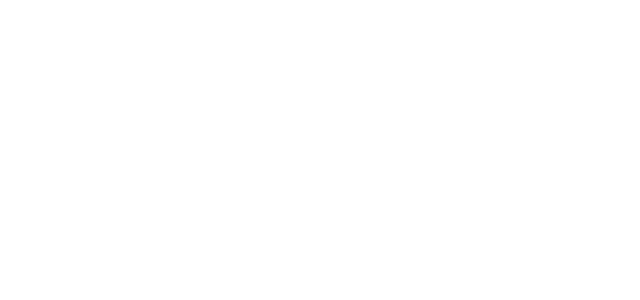
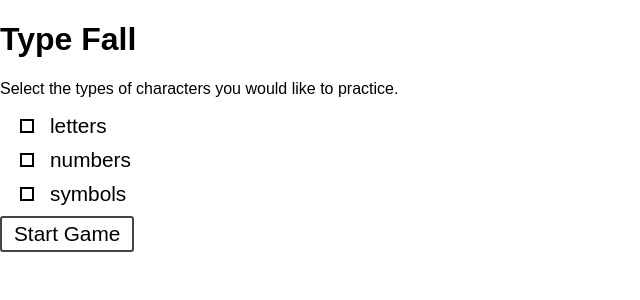
Before and after one commit to kurtpetrek/type-fall, a React (Create React App) app: page / in a window 1280 px wide. Shown: the top 300 px of the page, without its empty margins (0-640 px from the left). Built offline with nearby package versions, Linux system fonts and the light colour scheme.

Commit message:
adds StartView logic

```diff
--- a/src/App.js
+++ b/src/App.js
@@ -1,10 +1,39 @@
-import React, { Component } from 'react';
+import React, { Component } from "react";
+
+import StartView from "./components/StartView";
 
 class App extends Component {
+  constructor(props) {
+    super(props);
+    this.state = {
+      currentView: "StartView",
+      selectedTextOptions: [],
+      textOptions: ["letters", "numbers", "symbols"]
+    };
+  }
+
+  handleGameStart = textOptions => {
+    this.setState(prevState => {
+      prevState.selectedTextOptions = textOptions;
+      prevState.currentView = "GameView";
+      return prevState;
+    });
+  };
+
   render() {
-    return (
-      null
-    );
+    if (this.state.currentView === "StartView") {
+      return (
+        <StartView
+          textOptions={this.state.textOptions}
+          onGameStart={this.handleGameStart}
+        />
+      );
+    }
+
+    if (this.state.currentView === "GameView") {
+      return null;
+    }
+
   }
 }
 
--- /dev/null
+++ b/src/components/Button.js
@@ -0,0 +1,28 @@
+import React from "react";
+import styled from "styled-components";
+
+const StyledButton = styled.button`
+  padding: 0.25rem 0.75rem;
+  font-size: 1.3rem;
+  background: ${props => props.background || "transparent"};
+  border-radius: 3px;
+  display: inline-block;
+  border: 2px solid #444;
+  cursor: pointer;
+  transition: 0.25s;
+  ${props => props.italic && "font-style: italic;"} &:hover {
+    transform: scale(1.05);
+  }
+
+  &:active {
+    transform: scale(0.95);
+  }
+`;
+
+export default function Button(props) {
+  return (
+    <StyledButton onClick={props.handleClick} {...props}>
+      {props.children}
+    </StyledButton>
+  );
+}
--- /dev/null
+++ b/src/components/StartView.js
@@ -0,0 +1,68 @@
+import React, { Component } from "react";
+
+import StyledCheckbox from "./StyledCheckbox";
+import Button from "./Button";
+
+export default class StartView extends Component {
+  constructor(props) {
+    super(props);
+    this.state = {
+      textOptions: props.textOptions,
+      selectedTextOptions: []
+    };
+    this.handleGameStart = props.onGameStart;
+  }
+
+  updateOptions = val => {
+    if (!this.state.selectedTextOptions.includes(val)) {
+      this.setState(prevState => {
+        prevState.selectedTextOptions.push(val);
+        return prevState;
+      });
+    } else {
+      this.setState(prevState => {
+        const index = prevState.selectedTextOptions.indexOf(val);
+        prevState.selectedTextOptions.splice(index, 1);
+        return prevState;
+      });
+    }
+  };
+
+  onStartGame = () => {
+    this.handleGameStart(this.state.selectedTextOptions);
+  };
+
+  render() {
+    let { textOptions, selectedTextOptions } = this.state;
+
+    textOptions = textOptions.map(val => {
+      let checked = false;
+
+      if (selectedTextOptions.includes(val)) {
+        checked = true;
+      }
+
+      return (
+        <StyledCheckbox
+          key={val}
+          value={val}
+          checked={checked}
+          handleInput={() => {
+            this.updateOptions(val);
+          }}
+        >
+          {val}
+        </StyledCheckbox>
+      );
+    });
+
+    return (
+      <div>
+        <h1>Type Fall</h1>
+        <p>Select the types of characters you would like to practice.</p>
+        {textOptions}
+        <Button handleClick={this.onStartGame}>Start Game</Button>
+      </div>
+    );
+  }
+}
--- /dev/null
+++ b/src/components/StyledCheckbox.js
@@ -0,0 +1,66 @@
+import React from "react";
+import styled from "styled-components";
+
+const BlockLabel = styled.label`
+  display: block;
+  margin: 10px 0;
+  position: relative;
+  font-size: 1.3rem;
+  cursor: pointer;
+  transition: 0.25s;
+
+  input {
+    display: none;
+  }
+
+  span {
+    display: block;
+    padding-left: 50px;
+
+    &::before {
+      content: "";
+      position: absolute;
+      height: 10px;
+      width: 10px;
+      border: 2px solid black;
+      left: 20px;
+      top: 5px;
+      transition: 0.25s;
+    }
+  }
+
+  input:checked + span {
+    font-size: 1.4rem;
+
+    &::before {
+      border-top: none;
+      border-left: none;
+      transform: rotate(45deg);
+      height: 20px;
+      top: -2px;
+    }
+  }
+`;
+
+export default function RadioCheckBox(props) {
+  let disabled = false;
+  let spanStyles = {
+    opacity: 1
+  };
+  if (props.disabled === true) {
+    disabled = true;
+    spanStyles.opacity = 0.75;
+  }
+  return (
+    <BlockLabel>
+      <input
+        type="checkbox"
+        disabled={disabled}
+        value={props.value}
+        checked={props.checked}
+        onChange={props.handleInput}
+      />
+      <span style={spanStyles}>{props.children}</span>
+    </BlockLabel>
+  );
+}
```
Also changed, not shown: src/index.js (+6 -6 lines).
